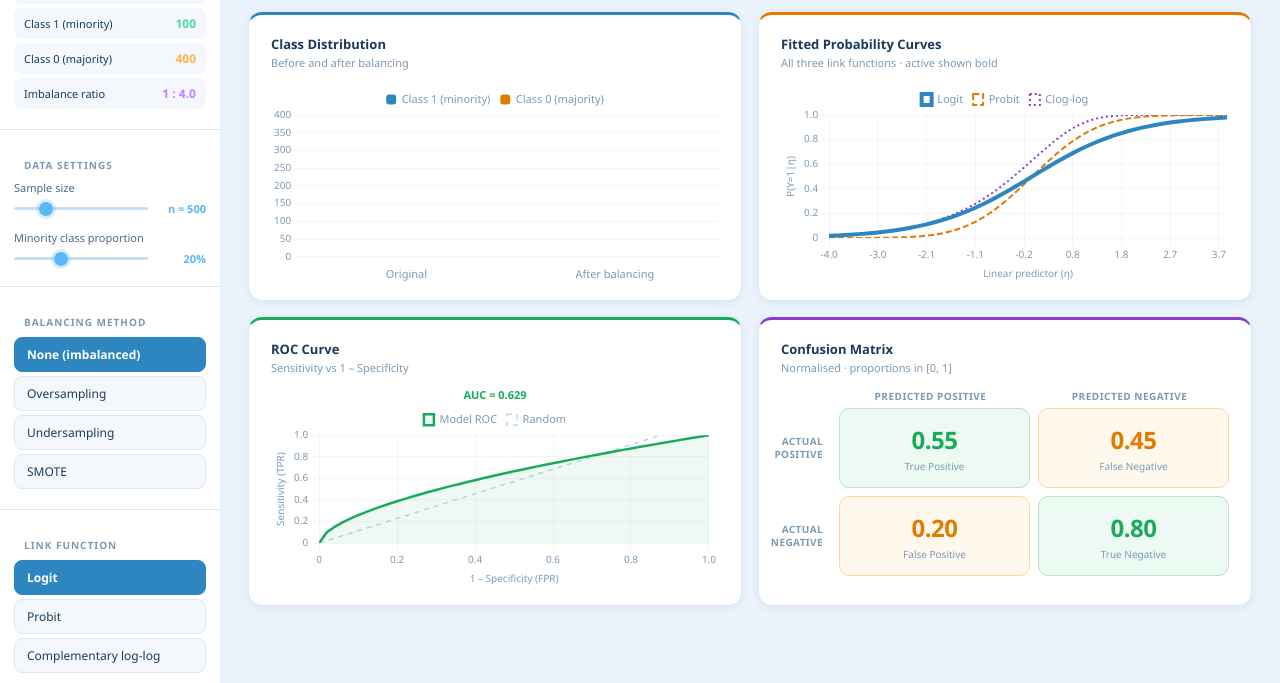
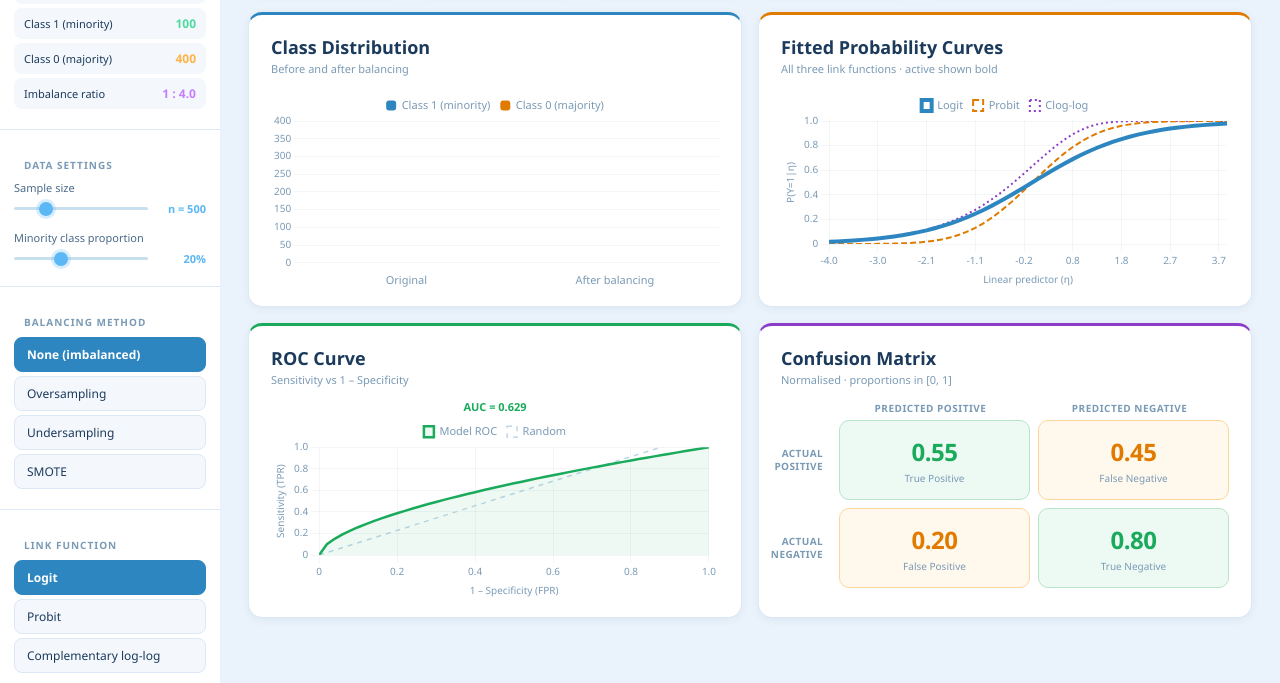
Before and after one commit to sahantharaka7/ST4035-dashboard, a plain HTML site: page index.html in a window 1280 px wide. Shown: the part 156-839 px from the top of the page. Drawn offline with nearby package versions, Linux system fonts and the light colour scheme.

Commit message:
Update index.html

```diff
--- a/index.html
+++ b/index.html
@@ -11,7 +11,7 @@
     font-family: 'Segoe UI', system-ui, sans-serif;
     background: #eaf3fb;
     color: #1a2a3a;
-    font-size: 13px;
+    font-size: 18px;
     min-height: 100vh;
   }
 
@@ -189,7 +189,7 @@
   }
   .chart-card:hover { box-shadow: 0 6px 24px rgba(27,58,92,0.1); }
   .card-header { margin-bottom: 14px; }
-  .card-title { font-size: 13px; font-weight: 700; color: #1b3a5c; }
+  .card-title { font-size: 18px; font-weight: 700; color: #1b3a5c; }
   .card-sub   { font-size: 11px; color: #7a9ab5; margin-top: 2px; }
 
   /* Accent top border on chart cards */
```
